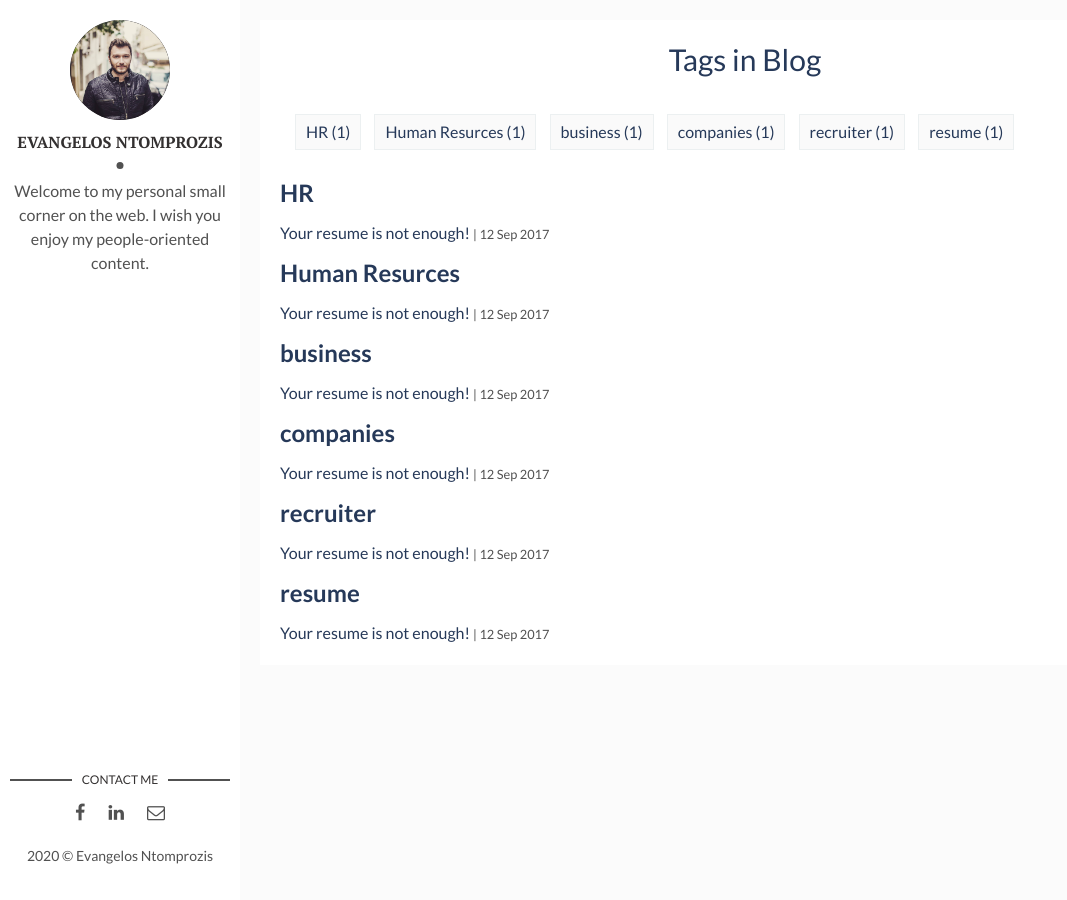
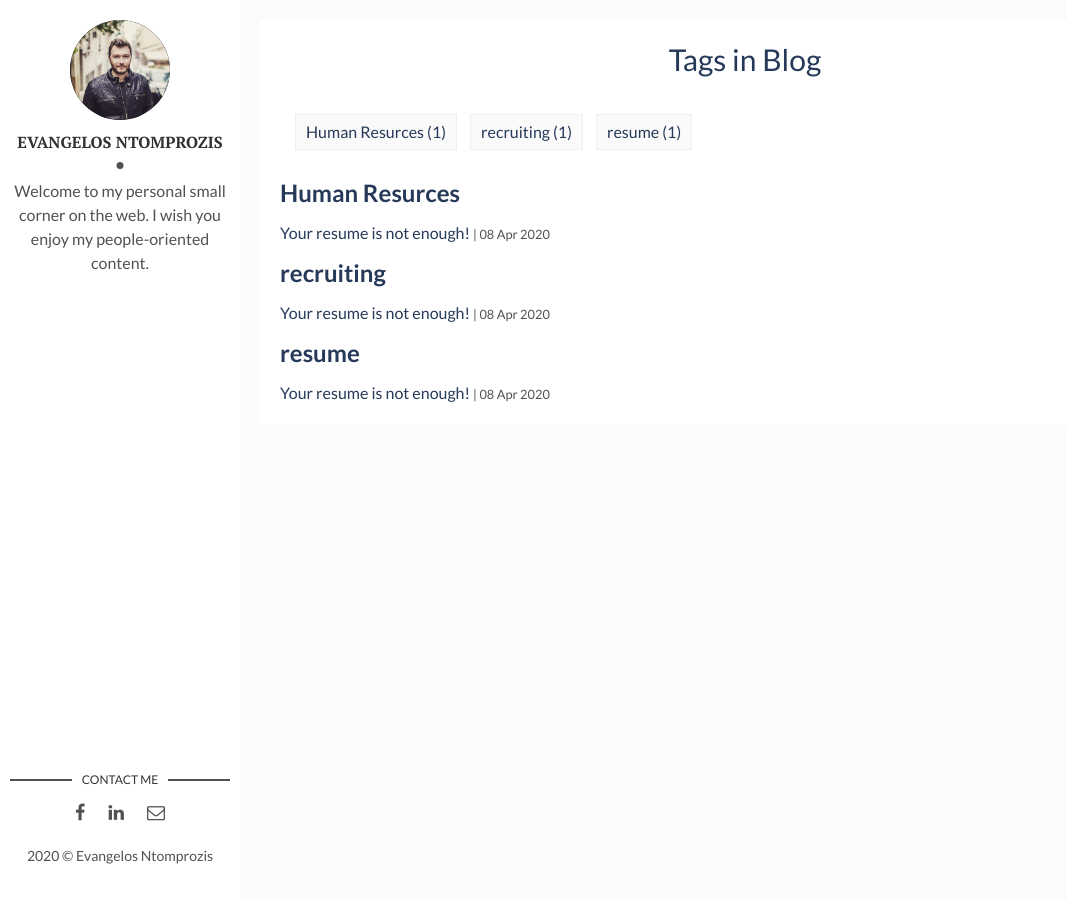
Before and after one commit to evangntomp/evnto.xyz, a Jekyll site: the page built from tags.html, in a window 1280 px wide. Shown: the whole page, without its empty margins (0-1067 px from the left). Built offline with Jekyll 4.4.1, drawn with Linux system fonts in a browser that asks for light colours.

Commit message:
Update 2017-04-06-how-i-rest-from-work.markdown

```diff
--- a/_posts/2017-04-06-how-i-rest-from-work.markdown
+++ b/_posts/2017-04-06-how-i-rest-from-work.markdown
@@ -1,11 +1,11 @@
 ---
 layout: post
 title: Your resume is not enough!
-date: 2017-09-12
+date: 08/04/2020
 description: Oh sorry, this is not about your resume! This is my perspective on what recruiters need to know about you! # Add post description (optional)
 img: resume-not-enough.jpg.jpg # Add image post (optional)
 fig-caption: # Add figcaption (optional)
-tags: [resume, recruiter, business, companies, HR, Human Resurces]
+tags: [resume, recruiting, Human Resurces]
 ---
 ## Your resume is not enough
 
```
